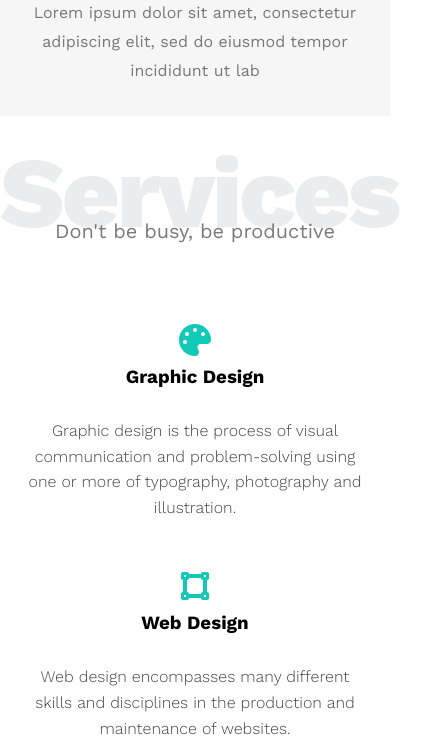
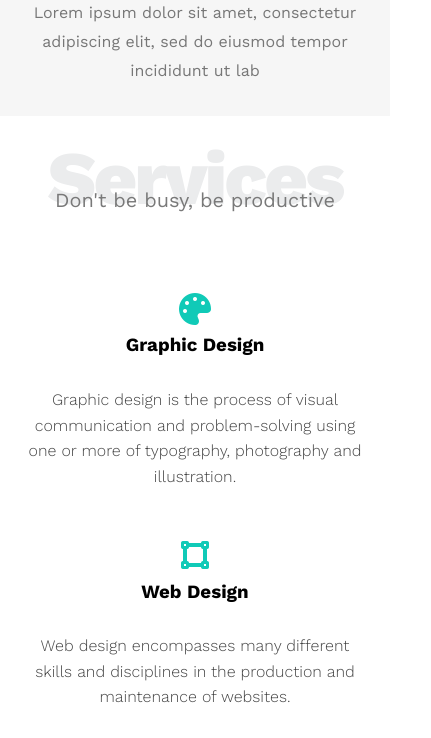
Before and after one commit to FarahHossam10/Leon, a plain HTML site: page index.html in a window 390 px wide. Shown: the part 1520-2258 px from the top of the page, 431 px wide, since content can reach past the window. Drawn offline with nearby package versions, Linux system fonts and the light colour scheme.

Commit message:
updated responsive

```diff
--- a/styles/style.css
+++ b/styles/style.css
@@ -13,7 +13,7 @@ body{
 /* in common styling */
 .faded-heading{
     color: #ebeced;
-    font-size: 6.25rem;
+    font-size: calc(3.5rem + 5vw);
     text-align: center;
     font-weight: 800;
     letter-spacing: -3px;
@@ -21,7 +21,7 @@ body{
 .faded-heading + p{
     text-align: center;
     color: #797979;
-    margin-top: -30px;
+    margin-top: -33px;
     font-size: 1.25rem;
 }
 /* nav bar styling */
@@ -291,7 +291,7 @@ header #header-inner-text p{
     margin-bottom: 15px;
 }
 #contact-section #contact-text .contact-link{
-    font-size: 2.2rem;
+    font-size: calc(1rem + 2vw);
     font-weight: 800;
     color:#10cab7;
     text-decoration: none;
```
